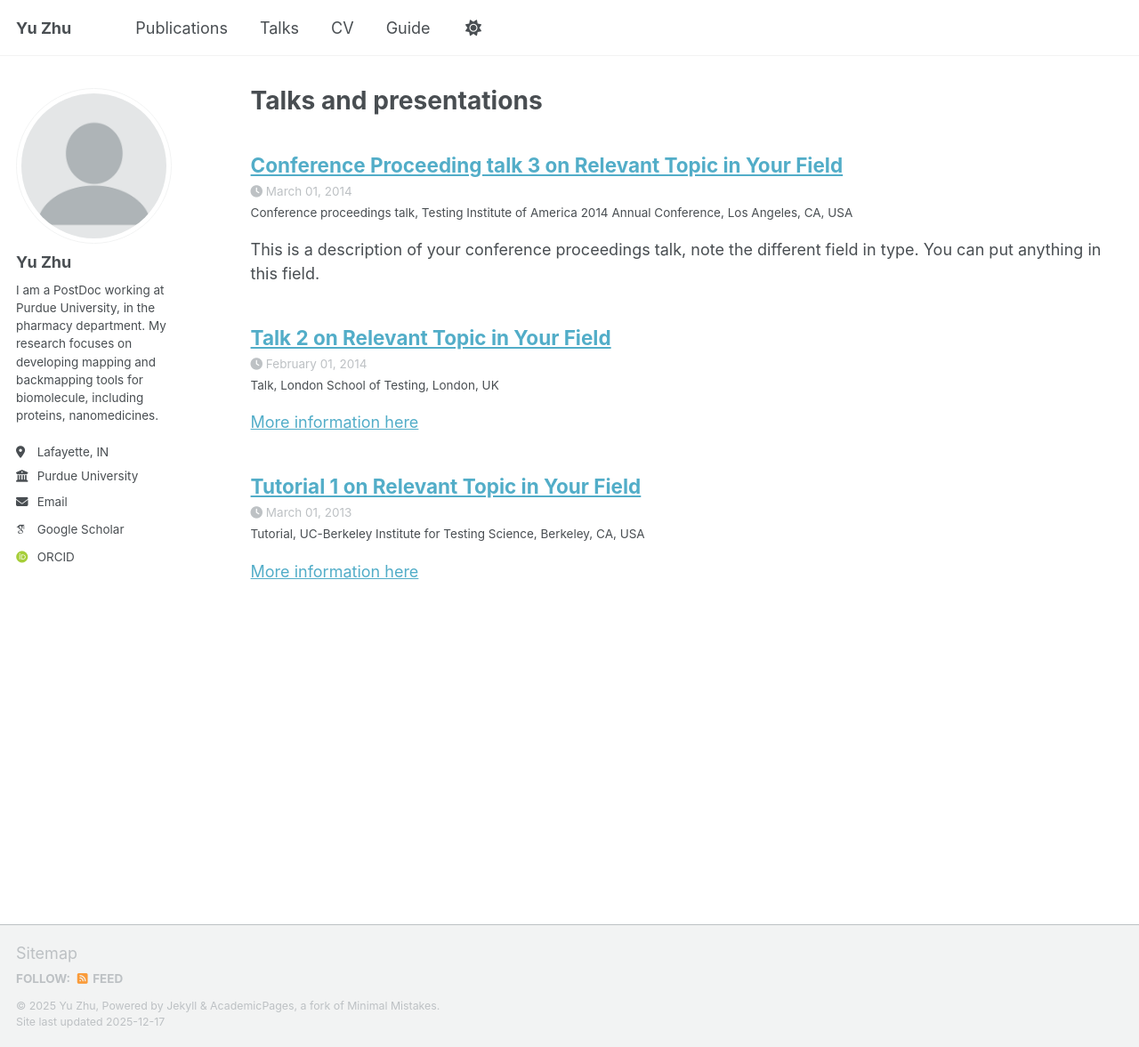
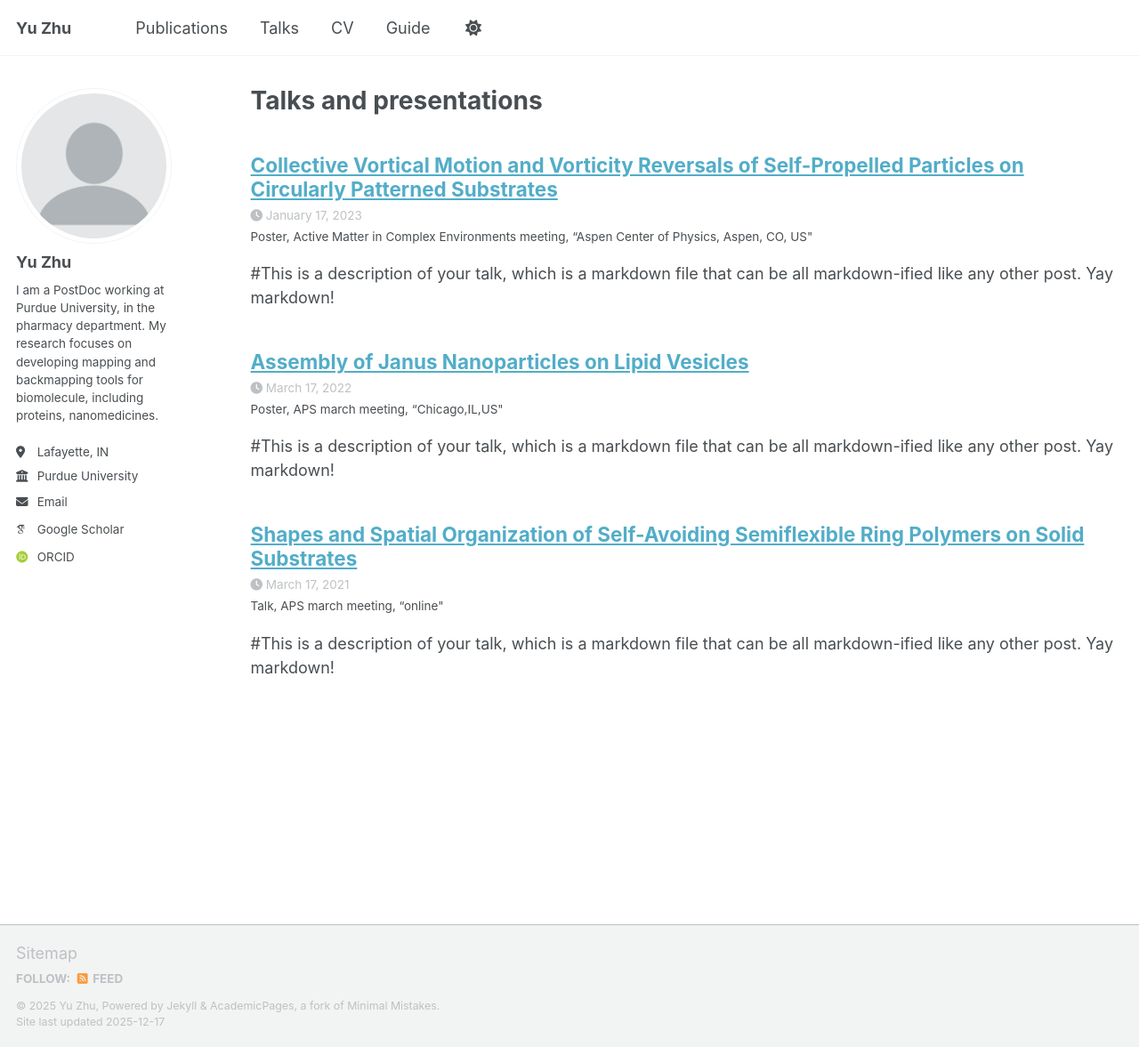
Before and after one commit to yuzhu1778/yuzhu1778.github.io, a Jekyll site: the page built from _pages/talks.html, in a window 1280 px wide and 1177 px high. Shown: the whole window at 89% size. Built offline with Jekyll 4.4.1, drawn with Linux system fonts in a browser that asks for light colours; some web fonts are replaced; a script that is not in the unit is left out; a file with an impossible date is left out.

Commit message:
add presentation

```diff
--- a/_talks/2013-03-01-tutorial-1.md
+++ /dev/null
@@ -1,13 +0,0 @@
----
-title: "Tutorial 1 on Relevant Topic in Your Field"
-collection: talks
-type: "Tutorial"
-permalink: /talks/2013-03-01-tutorial-1
-venue: "UC-Berkeley Institute for Testing Science"
-date: 2013-03-01
-location: "Berkeley, CA, USA"
----
-
-[More information here](http://exampleurl.com)
-
-This is a description of your tutorial, note the different field in type. This is a markdown files that can be all markdown-ified like any other post. Yay markdown!
--- a/_talks/2014-02-01-talk-2.md
+++ /dev/null
@@ -1,13 +0,0 @@
----
-title: "Talk 2 on Relevant Topic in Your Field"
-collection: talks
-type: "Talk"
-permalink: /talks/2014-02-01-talk-2
-venue: "London School of Testing"
-date: 2014-02-01
-location: "London, UK"
----
-
-[More information here](http://example2.com)
-
-This is a description of your talk, which is a markdown files that can be all markdown-ified like any other post. Yay markdown!
--- a/_talks/2014-03-01-talk-3.md
+++ /dev/null
@@ -1,11 +0,0 @@
----
-title: "Conference Proceeding talk 3 on Relevant Topic in Your Field"
-collection: talks
-type: "Conference proceedings talk"
-permalink: /talks/2014-03-01-talk-3
-venue: "Testing Institute of America 2014 Annual Conference"
-date: 2014-03-01
-location: "Los Angeles, CA, USA"
----
-
-This is a description of your conference proceedings talk, note the different field in type. You can put anything in this field.
--- a/_talks/2021-03-17-Shapes-and-Spatial-Organization-of-Self-Avoiding-Semiflexible-Ring-Polymers-on-Solid-Substrates.md
+++ b/_talks/2021-03-17-Shapes-and-Spatial-Organization-of-Self-Avoiding-Semiflexible-Ring-Polymers-on-Solid-Substrates.md
@@ -1,10 +1,10 @@
 ---
-title: "apes and Spatial Organization of Self-Avoiding Semiflexible Ring Polymers on Solid Substrates"
+title: "Shapes and Spatial Organization of Self-Avoiding Semiflexible Ring Polymers on Solid Substrates"
 collection: talks
 type: "Talk"
-permalink: /talks/2012-03-01-talk-1
+permalink: /talks/2021-03-17-Shapes-and-Spatial-Organization-of-Self-Avoiding-Semiflexible-Ring-Polymers-on-Solid-Substrates
 venue: "APS march meeting"
-date: 2021-03
+date: 2021-03-17
 location: “online"
 ---
 
--- /dev/null
+++ b/_talks/2022-03-17-Assembly-of-Janus-Nanoparticles-on-Lipid-Vesicles.md
@@ -0,0 +1,11 @@
+---
+title: "Assembly of Janus Nanoparticles on Lipid Vesicles"
+collection: talks
+type: "Poster"
+permalink: /talks/2022-03-17-Assembly-of-Janus-Nanoparticles-on-Lipid-Vesicles
+venue: "APS march meeting"
+date: 2022-03-17
+location: “Chicago,IL,US"
+---
+
+#This is a description of your talk, which is a markdown file that can be all markdown-ified like any other post. Yay markdown!
--- /dev/null
+++ b/_talks/2023-01-17-Collective-Vortical-Motion-and-Vorticity-Reversal-of-Self-Propelled-Particles-on-Circularly-Patterned-Substrates.md
@@ -0,0 +1,11 @@
+---
+title: "Collective Vortical Motion and Vorticity Reversals of Self-Propelled Particles on Circularly Patterned Substrates"
+collection: Poster
+type: "Poster"
+permalink: /talks/2023-01-17-Collective-Vortical-Motion-and-Vorticity-Reversal-of-Self-Propelled-Particles-on-Circularly-Patterned-Substrates
+venue: "Active Matter in Complex Environments meeting"
+date: 2023-01-17
+location: “Aspen Center of Physics, Aspen, CO, US"
+---
+
+#This is a description of your talk, which is a markdown file that can be all markdown-ified like any other post. Yay markdown!
```
